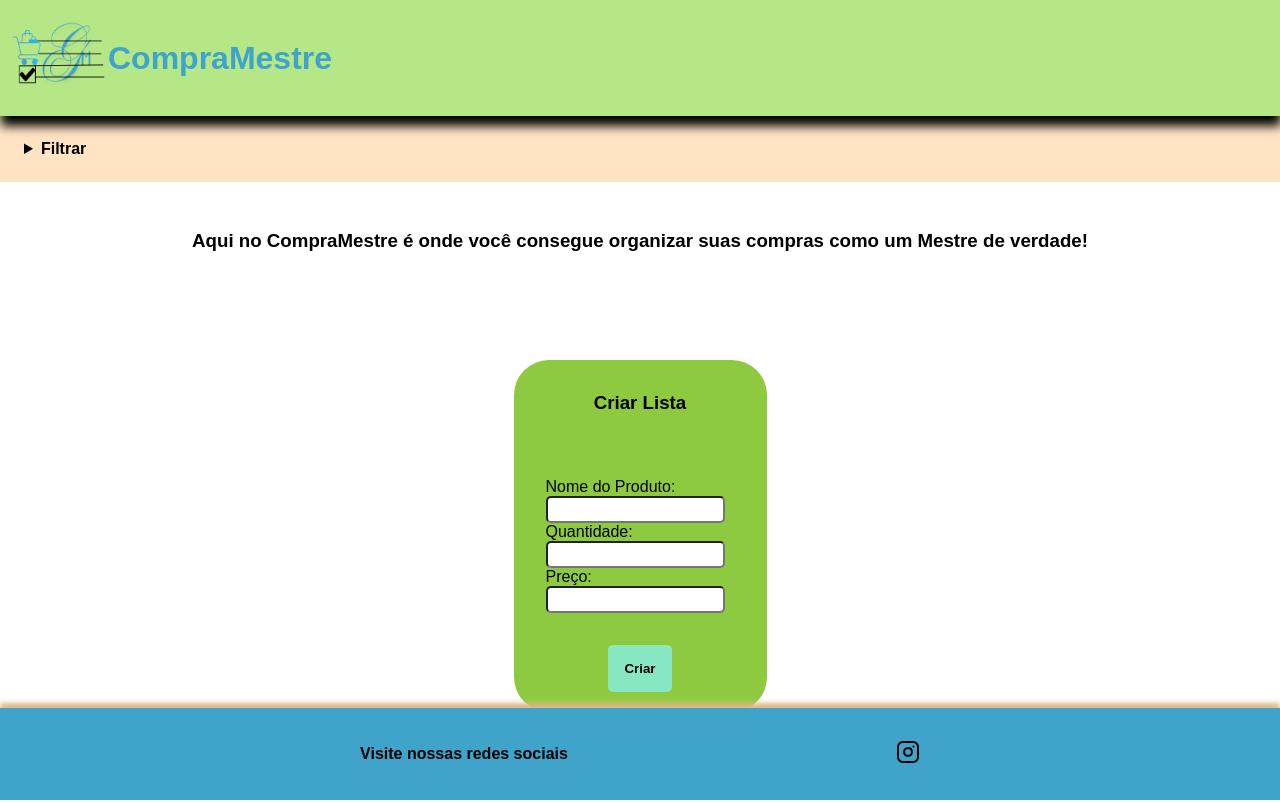
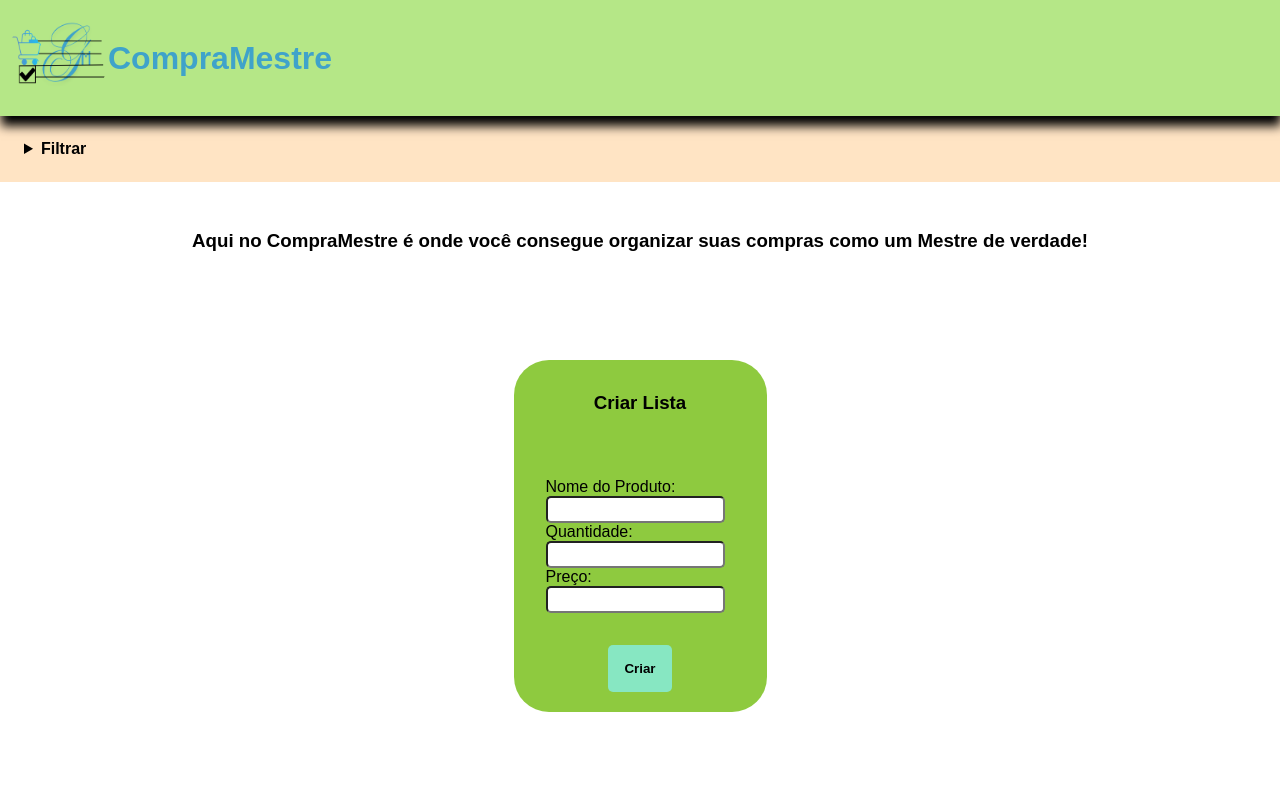
Before and after one commit to Jore-X/CompraMestre, a plain HTML site: page index.html in a window 1280 px wide. Shown: the top 804 px of the page. Drawn offline with Linux system fonts and the light colour scheme.

Commit message:
removendo o footer

```diff
--- a/index.html
+++ b/index.html
@@ -79,11 +79,6 @@
         </div>
       </div>
     </main>
-    <footer>
-      <h4>Visite nossas redes sociais</h4>
-      <a href=""> <img src="./assets/img/instagram.png" alt="" /></a>
-    </footer>
-
     <script src="./script.js"></script>
   </body>
 </html>
--- a/style.css
+++ b/style.css
@@ -65,7 +65,7 @@ main div{
   align-items: center;
 }
 
-footer {
+/* footer {
   width: 100%;
   height: 100%;
   background-color: #3fa3ca;
@@ -76,7 +76,7 @@ footer {
   padding: 2rem;
   bottom: 0;
   box-shadow: 0 -5px 5px burlywood;
-}
+} */
 ul {
   list-style: none;
 }
```
